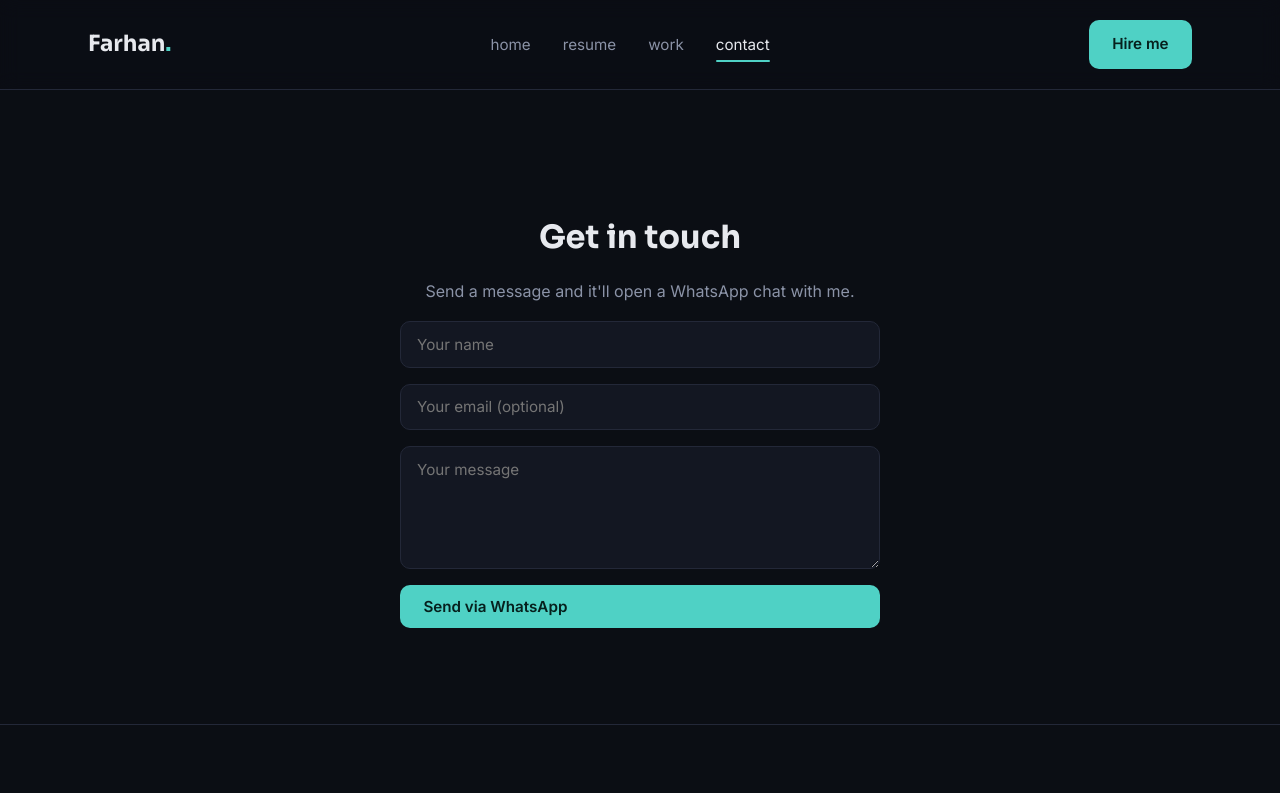
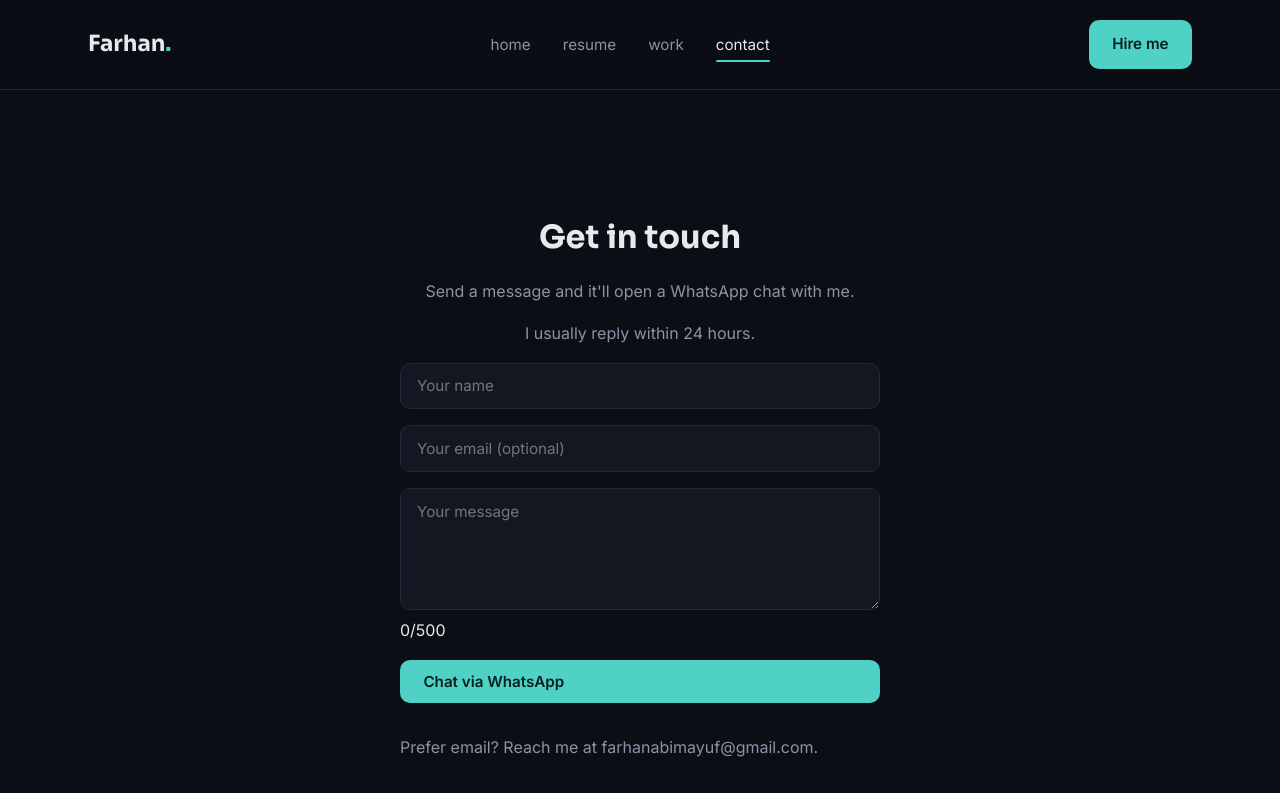
Before and after one commit to Farhantik/farhan-portfolio, a React (Vite) app in the folder frontend/: page /contact in a window 1280 px wide. Shown: the top 793 px of the page. Built offline with nearby package versions, Linux system fonts and the light colour scheme.

Commit message:
Improve contact form: optional email, reset, feedback, fallback link

```diff
--- a/frontend/src/pages/ContactPage.jsx
+++ b/frontend/src/pages/ContactPage.jsx
@@ -1,15 +1,15 @@
 import { useState } from "react";
+import { profile } from "../data/profile.js";
 
 const WHATSAPP_NUMBER = "6281336052078"; // +62 813-3605-2078
 const MAX_MESSAGE_LENGTH = 500;
 
 function buildWhatsAppUrl({ name, email, message }) {
   const lines = [
-    "Halo Farhan! 👋",
-    `Nama: ${name}`,
+    `Halo Farhan, perkenalkan saya ${name}.`,
     email ? `Email: ${email}` : null,
     "",
-    `Pesan: ${message}`,
+    message,
   ].filter((line) => line !== null);
 
   const text = lines.join("\n");
@@ -26,6 +26,7 @@ export default function ContactPage() {
 
   const handleSubmit = (e) => {
     e.preventDefault();
+    if (status === "opening") return;
 
     const url = buildWhatsAppUrl(form);
     setStatus("opening");
@@ -33,10 +34,12 @@ export default function ContactPage() {
 
     const win = window.open(url, "_blank", "noopener,noreferrer");
 
-    // If the popup was blocked, `win` will be null/undefined.
     if (win) {
       setForm({ name: "", email: "", message: "" });
     }
+
+    // Re-enable the button shortly after, in case the user needs to send another message.
+    setTimeout(() => setStatus("idle"), 2000);
   };
 
   return (
@@ -44,6 +47,8 @@ export default function ContactPage() {
       <div className="container">
         <h1>Get in touch</h1>
         <p>Send a message and it'll open a WhatsApp chat with me.</p>
+        <p className="form-subnote">I usually reply within 24 hours.</p>
+
         <form className="contact-form" onSubmit={handleSubmit}>
           <input
             type="text"
@@ -60,6 +65,7 @@ export default function ContactPage() {
             value={form.email}
             onChange={handleChange}
           />
+          <div className="textarea-wrapper">
             <textarea
               name="message"
               placeholder="Your message"
@@ -69,20 +75,35 @@ export default function ContactPage() {
               onChange={handleChange}
               required
             />
-          <button type="submit" className="btn btn-primary">
-            Send via WhatsApp
+            <span className="char-counter">
+              {form.message.length}/{MAX_MESSAGE_LENGTH}
+            </span>
+          </div>
+
+          <button
+            type="submit"
+            className="btn btn-primary"
+            disabled={status === "opening"}
+          >
+            {status === "opening" ? "Opening WhatsApp..." : "Chat via WhatsApp"}
           </button>
 
-          {status === "opening" && (
+          {status === "opening" && fallbackUrl && (
             <p className="form-status">
-              Membuka WhatsApp...{" "}
-              {fallbackUrl && (
+              Didn't open?{" "}
               <a href={fallbackUrl} target="_blank" rel="noreferrer">
-                  Belum terbuka? Klik di sini
+                Click here
               </a>
-              )}
             </p>
           )}
+
+          <p className="form-subnote">
+            Prefer email? Reach me at{" "}
+            <a href={`mailto:${profile.email}`}>{profile.email}</a>.
+          </p>
+          <p className="form-privacy-note">
+            This message is sent directly to WhatsApp — it isn't stored on any server.
+          </p>
         </form>
       </div>
     </section>
```
Lines whose indentation alone changed are shown as unchanged.
